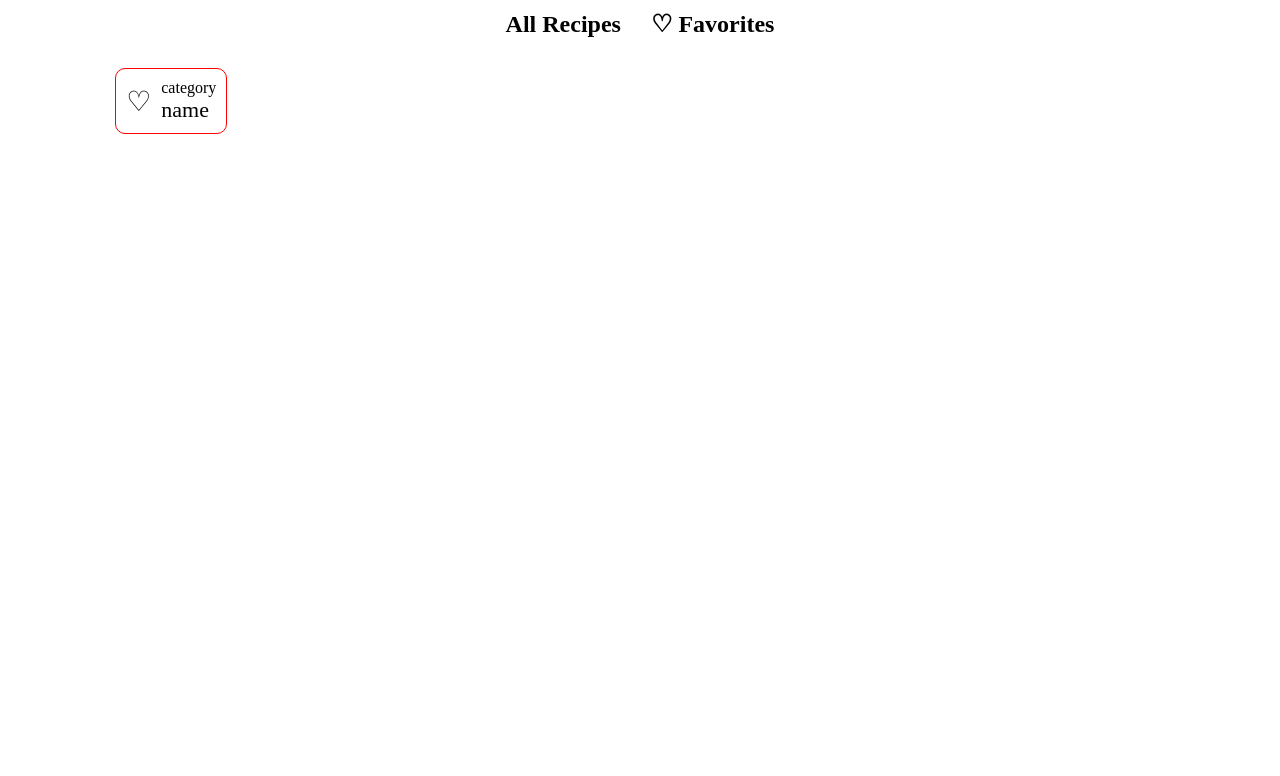
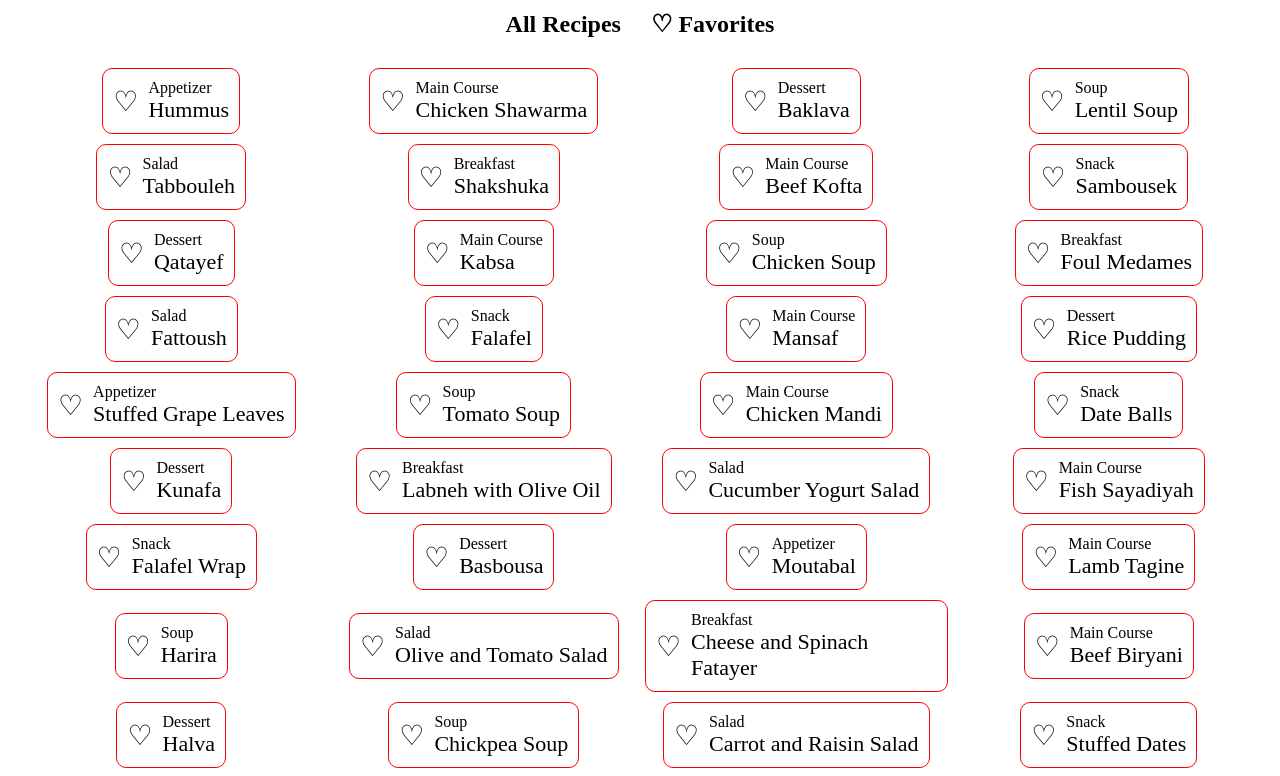
Before and after one commit to coolzacode/recipe-book, a React (Vite) app: page / in a window 1280 px wide. Shown: the top 776 px of the page. Built offline with nearby package versions, Linux system fonts and the light colour scheme.

Commit message:
add recipes in cards

```diff
--- a/src/components/Cards.jsx
+++ b/src/components/Cards.jsx
@@ -1,18 +1,21 @@
 import '../styles/cards.css'
+import Recipes from '../recipes.json'
 
 function Cards() {
 
   return (
     <main>
-      <div className="card">
-        <div className="favorite">
-          <p>♡</p>
+      {Recipes && Recipes.map( recipe => (
+        <div key={recipe.id} className="card">
+          <div className="favorite">
+            <p>♡</p>
+          </div>
+          <div className="info">
+            <p className="category">{recipe.category}</p>
+            <p className="name">{recipe.name}</p>
+          </div>
         </div>
-        <div className="info">
-          <p className="category">category</p>
-          <p className="name">name</p>
-        </div>
-      </div>
+      ))}
     </main>
   )
 }
```
